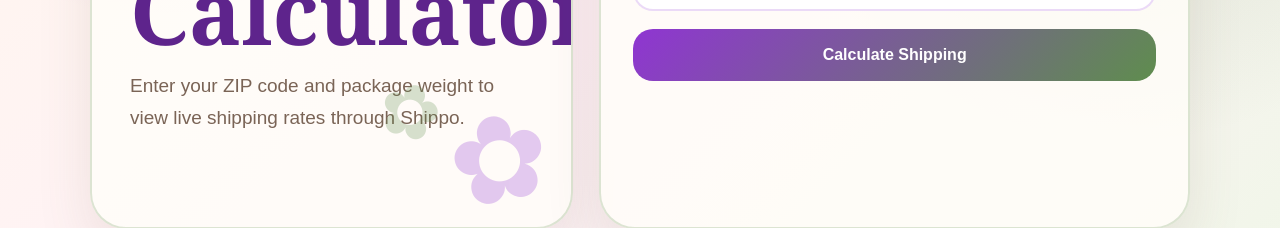
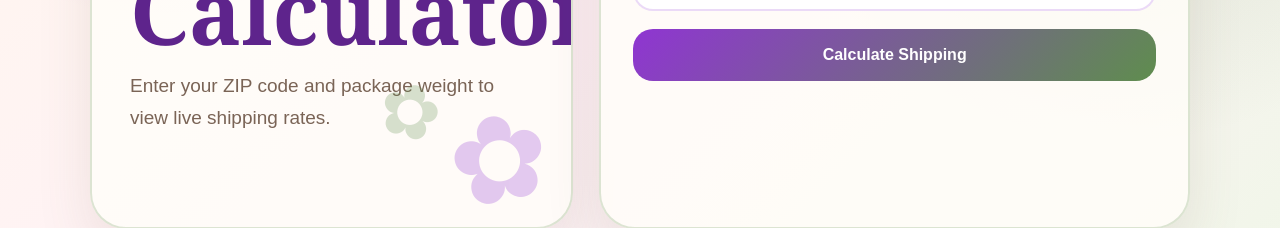
Before and after one commit to erendirasboutique/shipping-calculator, a Next.js app: page / in a window 1280 px wide. Shown: the part 393-621 px from the top of the page. Built offline with nearby package versions, Linux system fonts and the light colour scheme.

Commit message:
Remove reference to Shippo in shipping rates text

```diff
--- a/app/page.js
+++ b/app/page.js
@@ -65,7 +65,7 @@ export default function HomePage() {
           <p className="kicker">Live Shipping Estimate</p>
           <h1>Shipping Calculator</h1>
           <p className="lead">
-            Enter your ZIP code and package weight to view live shipping rates through Shippo.
+            Enter your ZIP code and package weight to view live shipping rates.
           </p>
         </section>
 
```
